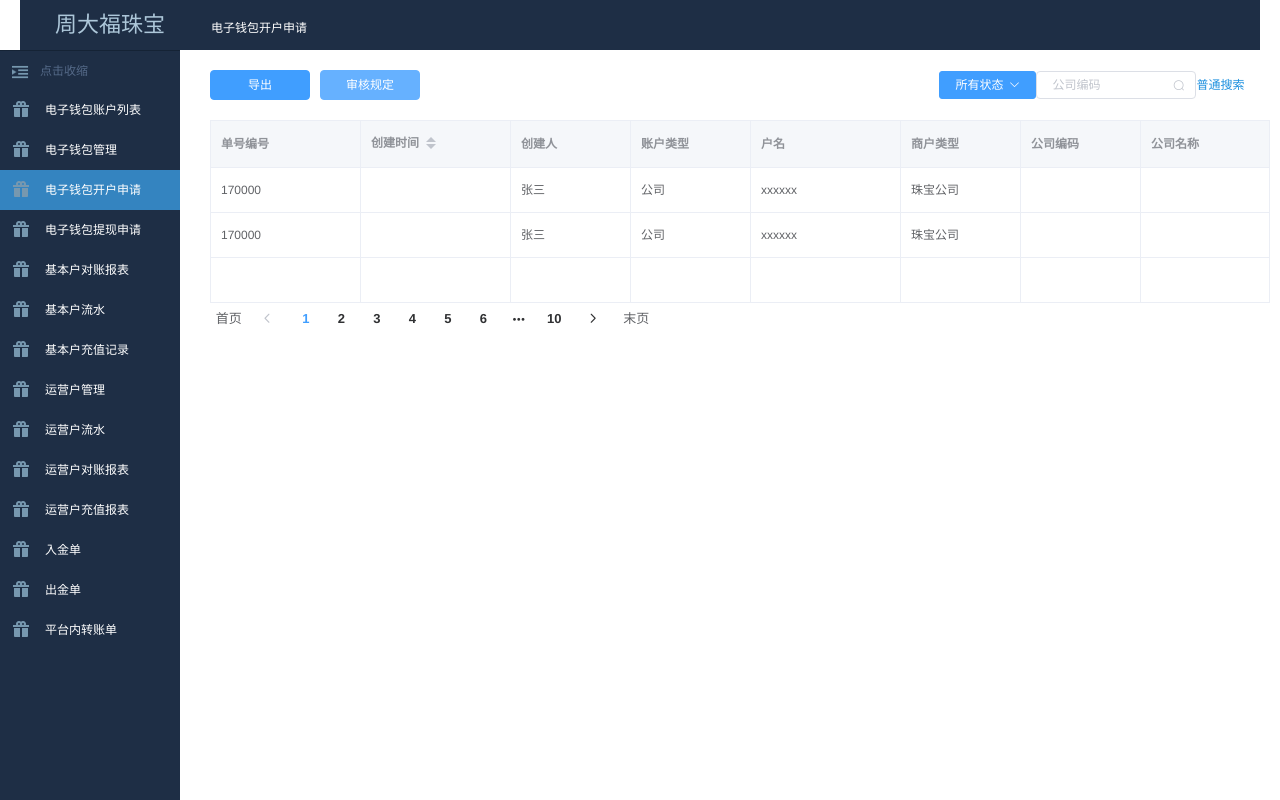
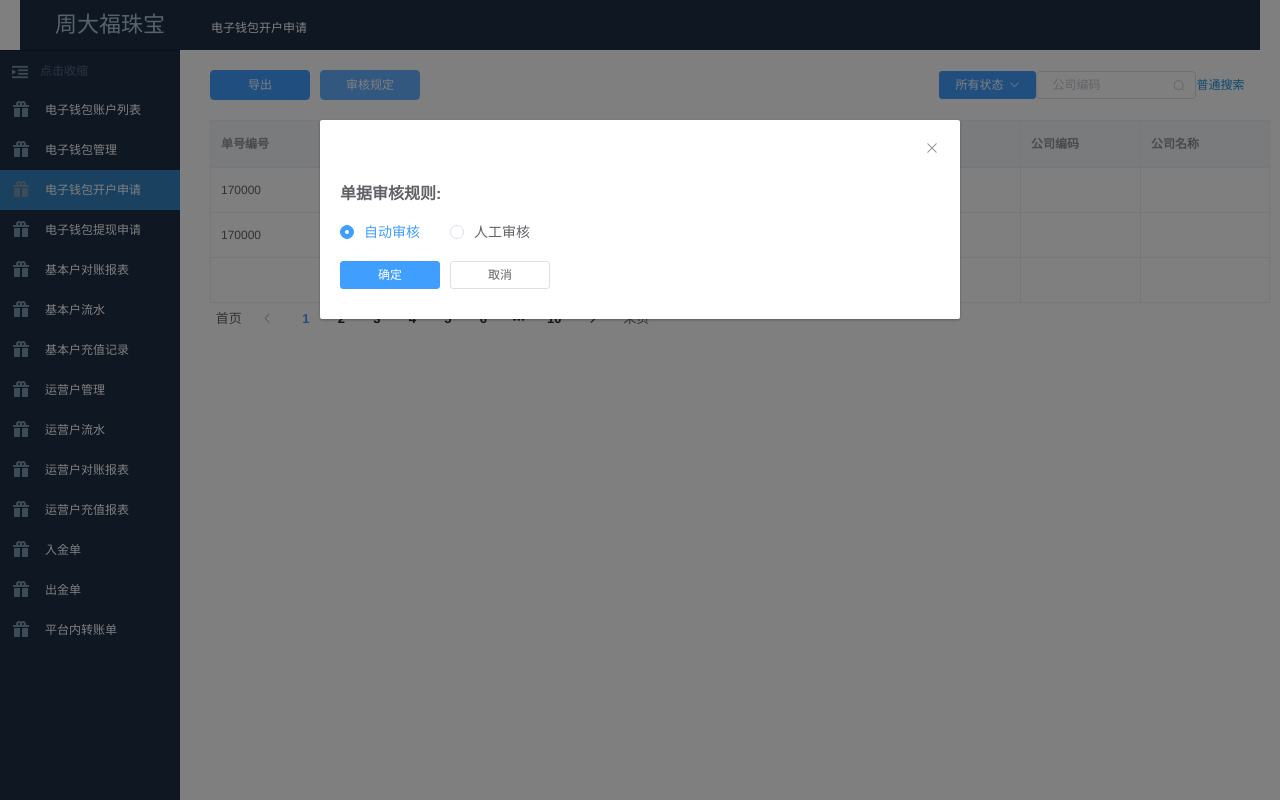
Before and after one commit to kenneyHong/appvue, a Vue app: page /accountApplication in a window 1280 px wide. Both pictures are taken after a click on the button "审核规定". Built offline with nearby package versions, Linux system fonts and the light colour scheme.

Commit message:
审核规定

```diff
--- a/src/views/accountApplication/index.vue
+++ b/src/views/accountApplication/index.vue
@@ -2,7 +2,7 @@
   <div class="content">
     <el-row>
       <el-button type="primary" class='export'>导出</el-button>
-      <el-button type="primary" class='auditRequirements'>审核规定</el-button>
+      <el-button type="primary" class='auditRequirements' @click="auditRequirements = true">审核规定</el-button>
       <el-dropdown>
         <el-button type="primary">
           所有状态<i class="el-icon-arrow-down el-icon--right"></i>
@@ -167,13 +167,51 @@
         <el-button>末页</el-button>
       </el-pagination>
     </div>
+    <el-dialog :visible.sync="auditRequirements">
+      <div class="auditRules">
+        <div class="documentReviewRules">单据审核规则:</div>
+        <div class="smartSelection">
+          <el-radio v-model="radio" label="1" >自动审核</el-radio>
+          <el-radio v-model="radio" label="2">人工审核</el-radio>
+        </div>
+        <div slot="footer" class="submit">
+          <el-button type="primary"class="searchFor"  @click="outerVisible = true">确定</el-button>
+          <el-button class="reset"  @click="auditRequirements = false">取消</el-button>
+        </div>
+      </div>
+    </el-dialog>
+    <el-dialog :visible.sync="outerVisible">
+      <div class="automaticReview">
+        <div class="reviewContent">
+          <span class="documentNumber">单据编号：xxxxx00001</span>
+          <span class="founder">创建人：张三 2016-01-01</span>
+        </div>
+        <div class="auditResults">
+          <span class="auditResults1">审核结果：</span>
+          <span class="examinationPassed"><el-radio v-model="radio" label="1">审核通过</el-radio></span>
+          <div class= "void">
+            <el-radio v-model="radio" label="2">作废</el-radio>
+            <el-input  class="void1" v-model="voidNote" placeholder="作废原因备注"></el-input>
+          </div>
+        </div>
+        <div class="submit">
+          <el-button type="primary"class="searchFor">确定</el-button>
+          <el-button class="reset"   @click="outerVisible = false">取消</el-button>
+        </div>
+      </div>
+    </el-dialog>
   </div>
 </template>
 <script>
 export default {
   data() {
     return {
+      reset: false,
+      auditRequirements: false,
       searchTitle: '普通搜索',
+      radio: '1',
+      outerVisible: false,
+      voidNote: '',
       form: {
         documentNumber: '',
         accountName: '',
@@ -308,4 +346,51 @@ export default {
 /deep/.el-table th{
   background: #F5F7FA;
 }
+.auditRules{
+  .documentReviewRules{
+    font-weight: bold;
+    font-size: 16px;
+    margin-bottom: 20px;
+  }
+  .submit{
+    margin-top: 20px;
+    .searchFor{
+    width: 100px;
+    border-radius: 3px;
+    }
+    .reset{
+      width: 100px;
+      border-radius: 3px;
+    }
+  }
+}
+.automaticReview{
+  font-size: 14px;
+  .reviewContent{
+    .documentNumber{
+      float: left;
+      margin-right: 20px;
+    }
+  }
+  .auditResults{
+    margin-top: 20px;
+  }
+  .void{
+    margin-left: 74px;
+    .void1{
+      width: 200px;
+    }
+  }
+  .submit{
+    margin-top: 15px;
+    .searchFor{
+    width: 100px;
+    border-radius: 3px;
+    }
+    .reset{
+      width: 100px;
+      border-radius: 3px;
+    }
+  }
+}
 </style>
--- a/src/views/withdrawalApplication/index.vue
+++ b/src/views/withdrawalApplication/index.vue
@@ -2,7 +2,7 @@
   <div class="content">
     <el-row>
       <el-button type="primary" class='export'>导出</el-button>
-      <el-button type="primary" class='auditRequirements'>审核规定</el-button>
+      <el-button type="primary" class='auditRequirements' @click="auditRequirements = true">审核规定</el-button>
       <el-dropdown>
         <el-button type="primary">
           所有状态<i class="el-icon-arrow-down el-icon--right"></i>
@@ -185,13 +185,51 @@
         <el-button>末页</el-button>
       </el-pagination>
     </div>
+    <el-dialog :visible.sync="auditRequirements">
+      <div class="auditRules">
+        <div class="documentReviewRules">单据审核规则:</div>
+        <div class="smartSelection">
+          <el-radio v-model="radio" label="1" >自动审核</el-radio>
+          <el-radio v-model="radio" label="2">人工审核</el-radio>
+        </div>
+        <div slot="footer" class="submit">
+          <el-button type="primary"class="searchFor"  @click="outerVisible = true">确定</el-button>
+          <el-button class="reset"  @click="auditRequirements = false">取消</el-button>
+        </div>
+      </div>
+    </el-dialog>
+    <el-dialog :visible.sync="outerVisible">
+      <div class="automaticReview">
+        <div class="reviewContent">
+          <span class="documentNumber">单据编号：xxxxx00001</span>
+          <span class="founder">创建人：张三 2016-01-01</span>
+        </div>
+        <div class="auditResults">
+          <span class="auditResults1">审核结果：</span>
+          <span class="examinationPassed"><el-radio v-model="radio" label="1">审核通过</el-radio></span>
+          <div class= "void">
+            <el-radio v-model="radio" label="2">作废</el-radio>
+            <el-input  class="void1" v-model="voidNote" placeholder="作废原因备注"></el-input>
+          </div>
+        </div>
+        <div class="submit">
+          <el-button type="primary"class="searchFor">确定</el-button>
+          <el-button class="reset"   @click="outerVisible = false">取消</el-button>
+        </div>
+      </div>
+    </el-dialog>
   </div>
 </template>
 <script>
 export default {
   data() {
     return {
+      reset: false,
+      auditRequirements: false,
+      outerVisible: false,
+      radio: '1',
       searchTitle: '普通搜索',
+      voidNote: '',
       input3: '',
       form: {
         documentNumber: '',
@@ -336,4 +374,51 @@ export default {
 /deep/.el-table th{
   background: #F5F7FA;
 }
+.auditRules{
+  .documentReviewRules{
+    font-weight: bold;
+    font-size: 16px;
+    margin-bottom: 20px;
+  }
+  .submit{
+    margin-top: 20px;
+    .searchFor{
+    width: 100px;
+    border-radius: 3px;
+    }
+    .reset{
+      width: 100px;
+      border-radius: 3px;
+    }
+  }
+}
+.automaticReview{
+  font-size: 14px;
+  .reviewContent{
+    .documentNumber{
+      float: left;
+      margin-right: 20px;
+    }
+  }
+  .auditResults{
+    margin-top: 20px;
+  }
+  .void{
+    margin-left: 74px;
+    .void1{
+      width: 200px;
+    }
+  }
+  .submit{
+    margin-top: 15px;
+    .searchFor{
+    width: 100px;
+    border-radius: 3px;
+    }
+    .reset{
+      width: 100px;
+      border-radius: 3px;
+    }
+  }
+}
 </style>
```
